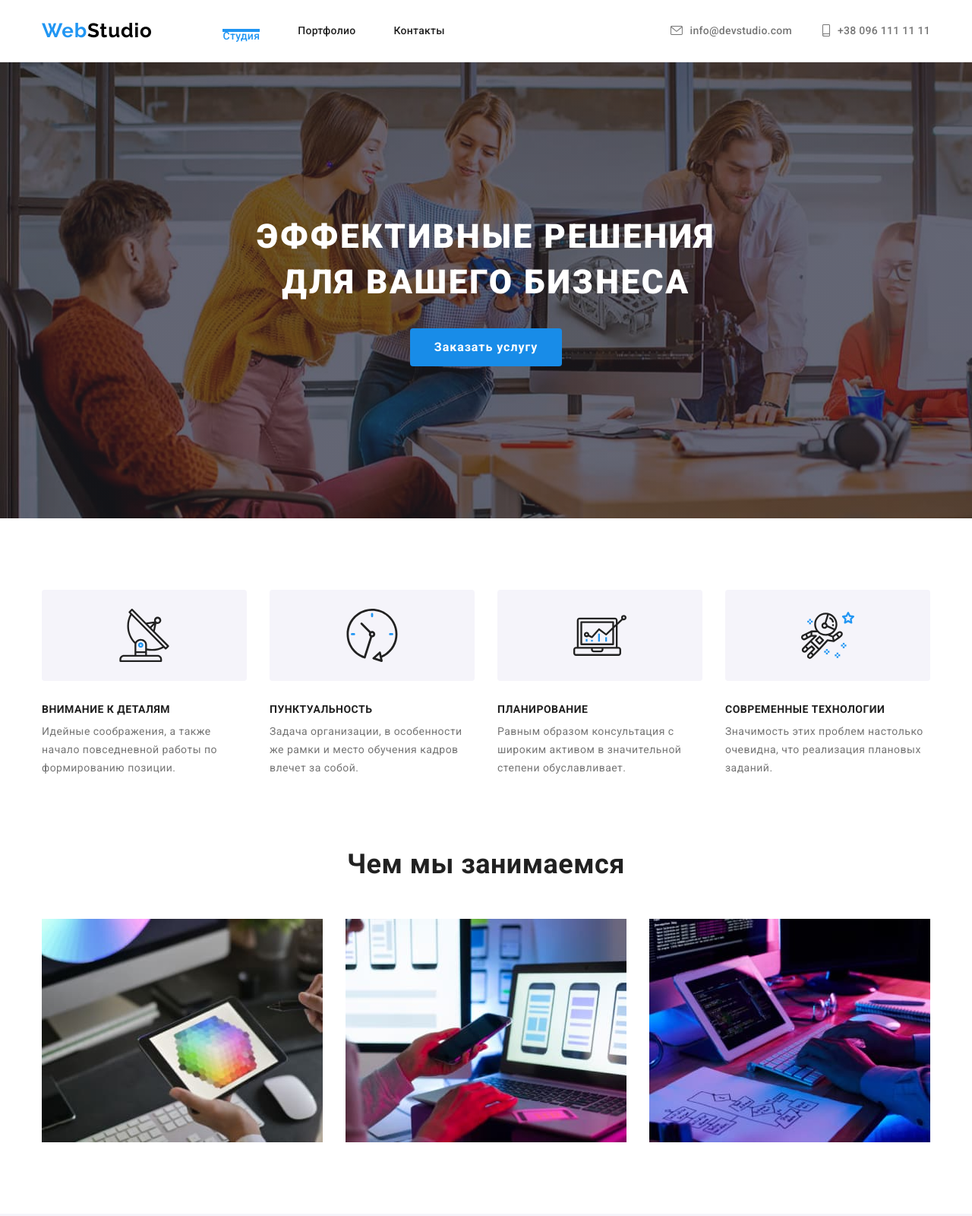
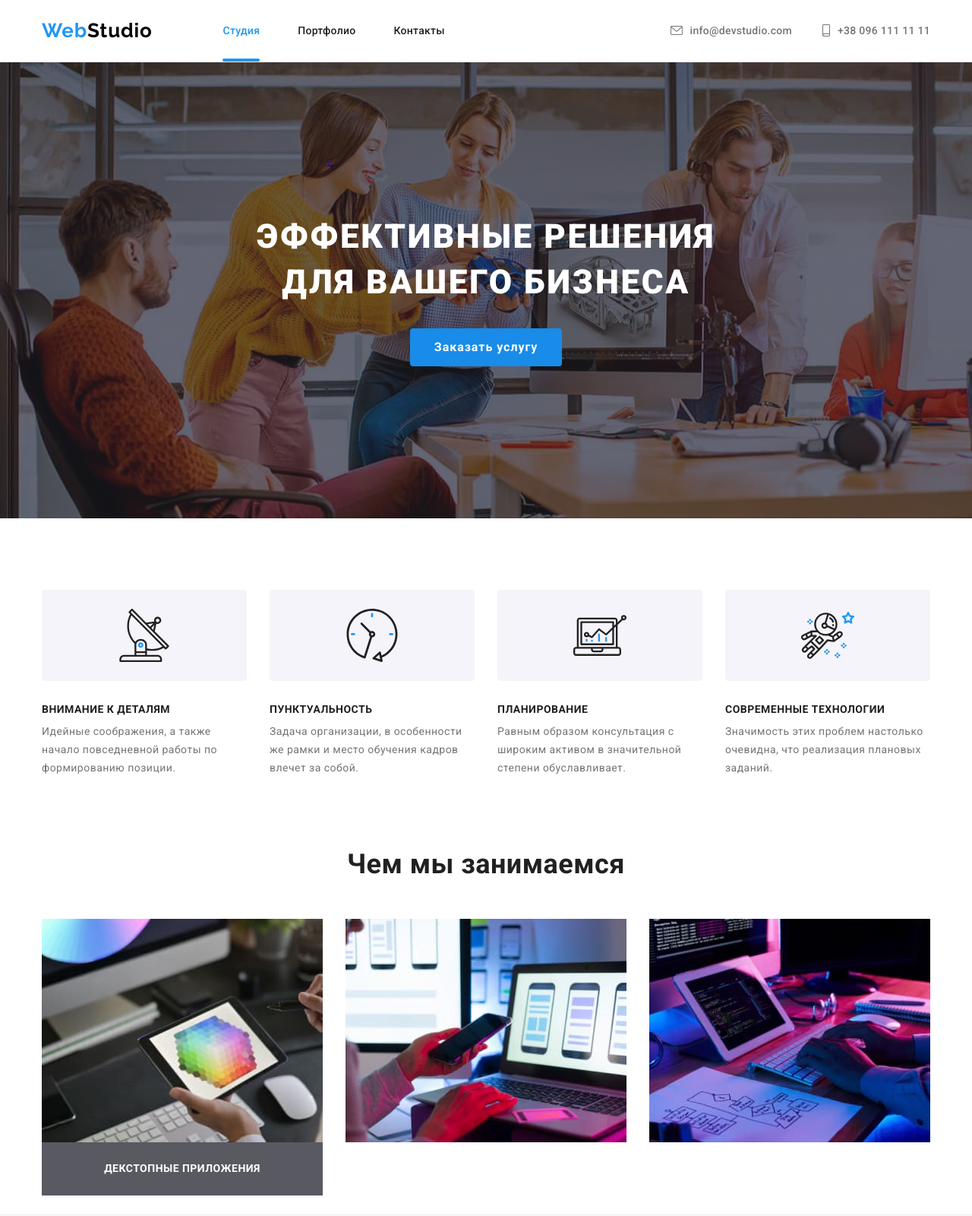
Before and after one commit to VladimirZuz/goit-homework-ws-05, a plain HTML site: page index.html in a window 1280 px wide. Shown: the top 1600 px of the page at 76% size. Drawn offline with nearby package versions, Linux system fonts and the light colour scheme.

Commit message:
дз-5 все кроме модальн. и секции 4

```diff
--- a/css/style.css
+++ b/css/style.css
@@ -249,28 +249,19 @@ body {
   position: relative;
   color: var(--navlink);
   transition: 250ms cubic-bezier(0.4, 0, 0.2, 1);
-}
-
-.site-nav-link.current {
-  content: '';
-
-  display: block;
-  width: 100%;
-  height: 4px;
-
-  background-color: #2196f3;
+  padding: 32px 0;
 }
 
 .site-nav-link.current::after {
   content: '';
   position: absolute;
   left: 0;
-  bottom: 0px;
+  bottom: -1px;
   display: block;
   width: 100%;
   height: 4px;
   border-radius: 2px;
-  border-bottom: 4px solid var(--txt-blue);
+  background-color: var(--accent-color);
 }
 
 .site-nav-link:hover,
@@ -418,6 +409,27 @@ body {
   display: flex;
   justify-content: space-between;
 }
+
+.job-div {
+  position: absolute;
+  display: flex;
+  justify-content: center;
+  align-items: center;
+  width: 370px;
+  height: 70px;
+  background: rgba(47, 48, 58, 0.8);
+}
+
+.job-photo-text {
+  font-weight: bold;
+  font-size: 14px;
+  line-height: 1.14;
+
+  text-transform: uppercase;
+
+  color: #ffffff;
+}
+
 /*=================END CЕКЦИЯ-3 ЧЕМ МЫ ЗАНИМАЕМСЯ============*/
 
 /*================СЕКЦИЯ-4 НАША КОМАНДА=======================*/
--- a/index.html
+++ b/index.html
@@ -29,7 +29,7 @@
           <!--НАВИГАЦИЯ НА ДРУГИЕ СТРАНИЦЫ-->
           <ul class="site-nav-list list">
             <li class="site-nav-item">
-              <a class="site-nav-link current line-studio link" href="./index.html">Студия</a>
+              <a class="site-nav-link current" href="./index.html">Студия</a>
             </li>
             <li class="site-nav-item">
               <a class="site-nav-link line-portfolio link" href="./portfolio.html">Портфолио</a>
@@ -141,6 +141,9 @@
                 width="370"
                 height="294"
               />
+              <div class="job-div">
+                <p class="job-photo-text">Декстопные приложения</p>
+              </div>
             </li>
 
             <li>
```
